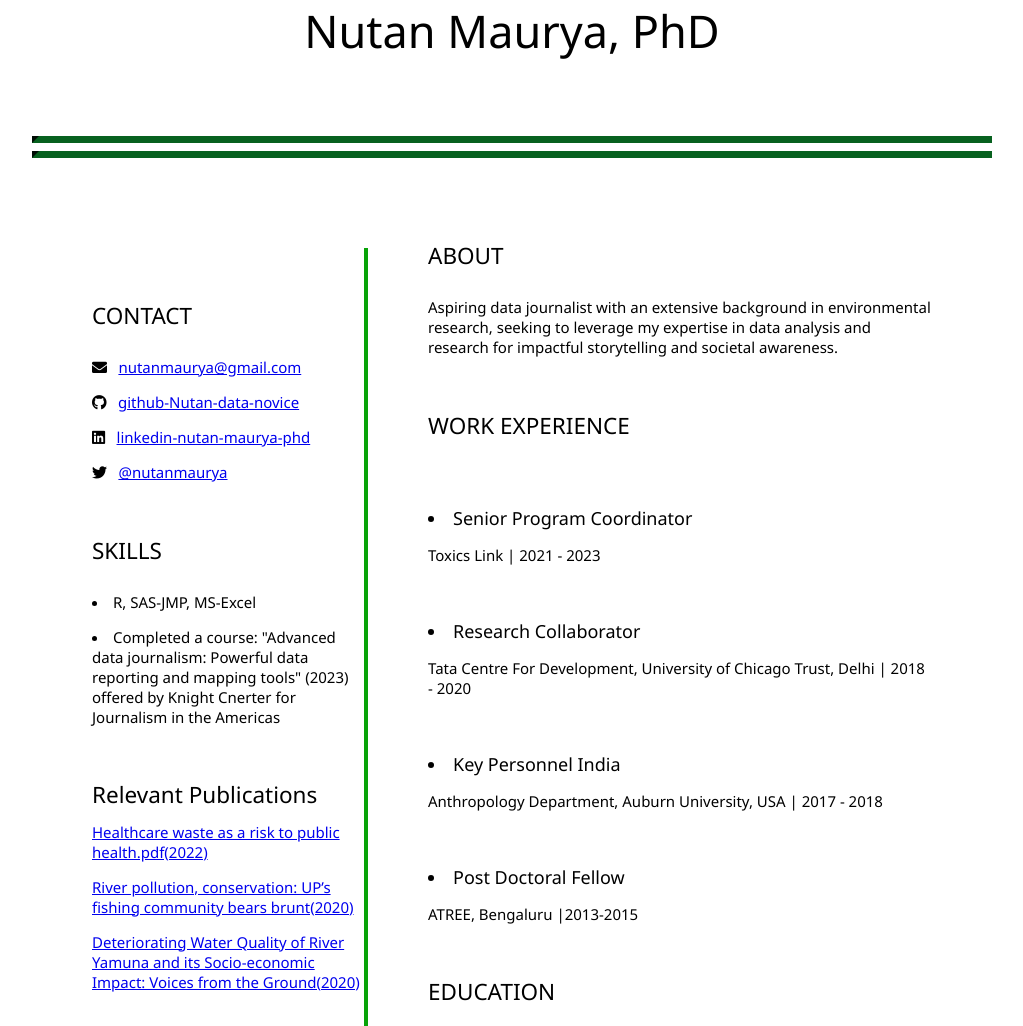
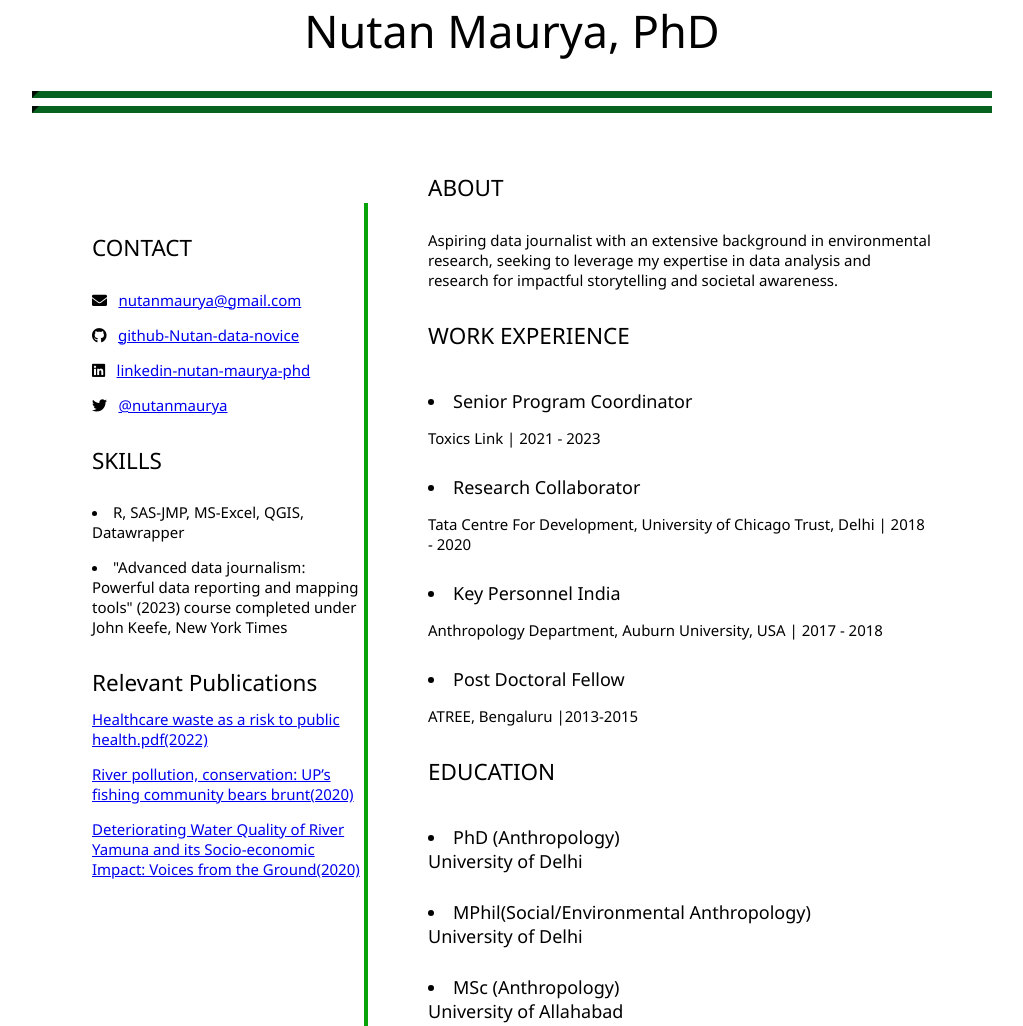
Before and after one commit to Nutan-data-novice/CV_Nutan, a plain HTML site: page index.html in a window 1280 px wide. Shown: the top 1026 px of the page, without its empty margins (128-1151 px from the left). Drawn offline with Linux system fonts and the light colour scheme.

Commit message:
cv complete

```diff
--- a/index.html
+++ b/index.html
@@ -40,8 +40,8 @@
 						<h2>SKILLS</h2>
 						<!-- your skills -->
 					</section>
-					<p>  <li>R, SAS-JMP, MS-Excel</li>
-					 </p> <li>Completed a course: "Advanced data journalism: Powerful data reporting and mapping tools" (2023) offered by Knight Cnerter for Journalism in the Americas </li>
+					<p>  <li>R, SAS-JMP, MS-Excel, QGIS, Datawrapper </li>
+					 </p> <li>"Advanced data journalism: Powerful data reporting and mapping tools" (2023) course completed under John Keefe, New York Times </li>
 
 
 					</section>
--- a/style.css
+++ b/style.css
@@ -8,18 +8,18 @@ h1 {
     font-size: 3em;
     letter-spacing: em;
     padding-top:em;
-    padding-bottom: 1.5em;
+    padding-bottom: .5em;
 }
 
 h2 {
     font-size: 1.5em;
-    padding-top:1.5em;
-    padding-bottom: .5em;
+    padding-top:.5em;
+    padding-bottom:.5em;
 }
 
 h3 {
     font-size: 1.2em;
-    padding-top:2em;
+    padding-top:.5em;
     padding-bottom: em;
 }
 
```
